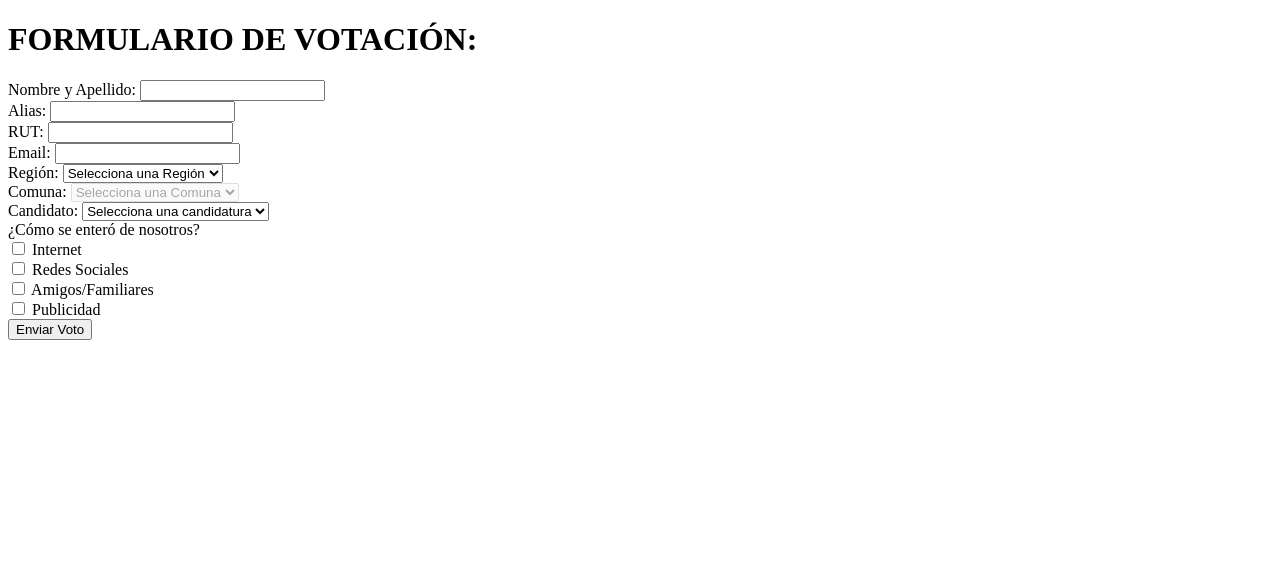
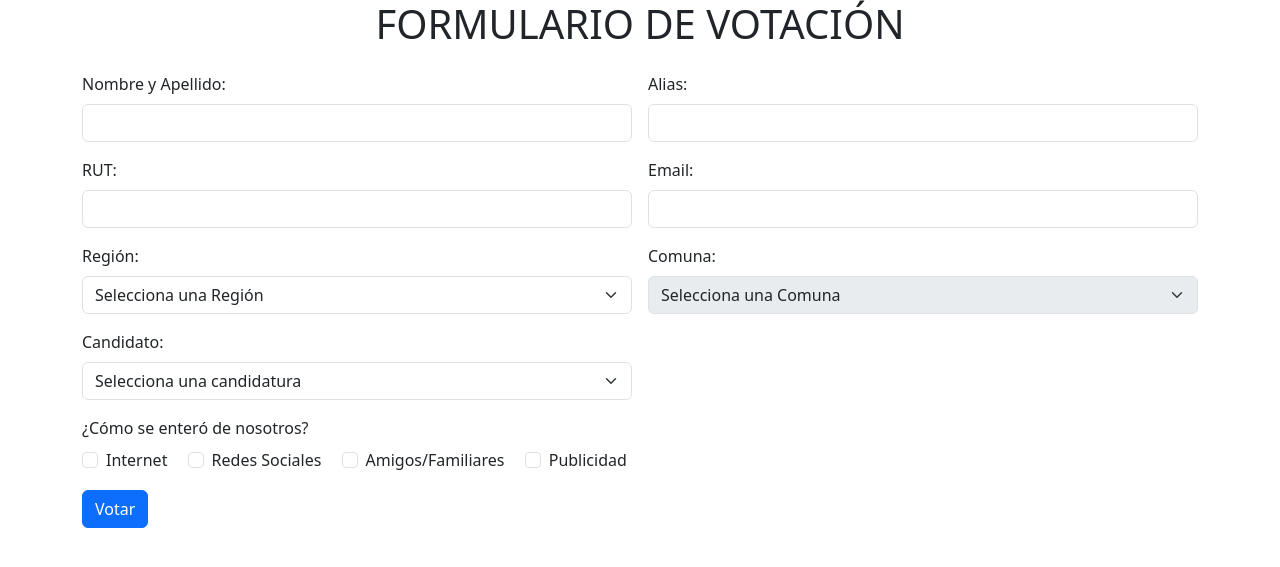
Before and after one commit to swaalt/DESIS-SV, a PHP site: page /View/vote-form.php in a window 1280 px wide. Shown: the top 567 px of the page. Run offline with PHP 8.4, Linux system fonts and the light colour scheme; the template is opened without the code that fills it, so the values that code supplies are empty.

Commit message:
se agregó el diseño , falta el diseño al agregar el voto

```diff
--- a/View/vote-form.php
+++ b/View/vote-form.php
@@ -6,86 +6,96 @@
     <meta charset="UTF-8">
     <meta name="viewport" content="width=device-width, initial-scale=1.0">
     <!-- Styles -->
-    <link rel="stylesheet" href="./src/assets/css/voting-section.css">
+
     <!-- /// -->
     <!-- Librerías -->
+    <link href="https://cdn.jsdelivr.net/npm/bootstrap@5.3.3/dist/css/bootstrap.min.css" rel="stylesheet" integrity="sha384-QWTKZyjpPEjISv5WaRU9OFeRpok6YctnYmDr5pNlyT2bRjXh0JMhjY6hW+ALEwIH" crossorigin="anonymous">
     <script src="https://ajax.googleapis.com/ajax/libs/jquery/3.5.1/jquery.min.js"></script>
     <!-- /// -->
     <title>Sistema de votación</title>
 </head>
 
 <body>
-    <main>
-        <h1>FORMULARIO DE VOTACIÓN:</h1>
-        <!-- Formulario que enviará los datos al servidor para su posterior procesamiento -->
+    <style>
+        .error-message{
+            color:red;
+        }
+    </style>
+<main class="container">
+        <h1 class="text-center mb-4">FORMULARIO DE VOTACIÓN</h1>
         <form action="" action="process-vote.php" method="POST" id="voting-form">
-            <!-- Campos del formulario -->
-            <div class="voter-information-section">
-                <div class="form-group">
-                    <label for="voter-full-name">Nombre y Apellido:</label>
-                    <input type="text" name="voter-full-name" id="voter-full-name"><br>
+            <div class="row g-3">
+                <div class="col-md-6">
+                    <label for="voter-full-name" class="form-label">Nombre y Apellido:</label>
+                    <input type="text" class="form-control" name="voter-full-name" id="voter-full-name">
                     <span class="error-message" id="voter-full-name-error"></span>
                 </div>
-                <div class="form-group">
-                    <label for="voter-nickname">Alias:</label>
-                    <input type="text" name="voter-nickname" id="voter-nickname"><br>
+                <div class="col-md-6">
+                    <label for="voter-nickname" class="form-label">Alias:</label>
+                    <input type="text" class="form-control" name="voter-nickname" id="voter-nickname">
                     <span class="error-message" id="voter-nickname-error"></span>
                 </div>
-                <div class="form-group">
-                    <label for="voter-rut">RUT:</label>
-                    <input type="text" name="voter-rut" id="voter-rut"><br>
+                <div class="col-md-6">
+                    <label for="voter-rut" class="form-label">RUT:</label>
+                    <input type="text" class="form-control" name="voter-rut" id="voter-rut">
                     <span class="error-message" id="voter-rut-error"></span>
                 </div>
-                <div class="form-group">
-                    <label for="voter-email">Email:</label>
-                    <input name="voter-email" id="voter-email"><br>
+                <div class="col-md-6">
+                    <label for="voter-email" class="form-label">Email:</label>
+                    <input type="email" class="form-control" name="voter-email" id="voter-email">
                     <span class="error-message" id="voter-email-error"></span>
                 </div>
-                <div class="form-group">
-                    <label for="voter-region">Región:</label>
-                    <select name="voter-region" id="voter-region">
+                <div class="col-md-6">
+                    <label for="voter-region" class="form-label">Región:</label>
+                    <select class="form-select" name="voter-region" id="voter-region">
                         <option disabled selected value="">Selecciona una Región</option>
-                        <?php
-
-                        foreach ($regiones as $region) { ?>
+                        <?php foreach ($regiones as $region) { ?>
                             <option value="<?php echo $region['id_region']; ?>"><?php echo $region['name_region']; ?></option>
-                        <?php  } ?>
-                    </select><br>
+                        <?php } ?>
+                    </select>
                     <span class="error-message" id="voter-region-error"></span>
                 </div>
-                <div class="form-group">
-                    <label for="voter-commune">Comuna:</label>
-                    <select name="voter-commune" id="voter-commune" disabled>
+                <div class="col-md-6">
+                    <label for="voter-commune" class="form-label">Comuna:</label>
+                    <select class="form-select" name="voter-commune" id="voter-commune" disabled>
                         <option disabled selected value="">Selecciona una Comuna</option>
-
-                    </select><br>
+                    </select>
                     <span class="error-message" id="voter-commune-error"></span>
                 </div>
-                <div class="form-group">
-                    <label for="voter-candidate">Candidato:</label>
-                    <select name="voter-candidate" id="voter-candidate">
+                <div class="col-md-6">
+                    <label for="voter-candidate" class="form-label">Candidato:</label>
+                    <select class="form-select" name="voter-candidate" id="voter-candidate">
                         <option disabled selected value="">Selecciona una candidatura</option>
-                        <?php
-
-                  foreach ($candidaturas as $candidatura) { ?>
-                      <option value="<?php echo $candidatura['id_candidacy']; ?>"><?php echo $candidatura['name_candidacy']; ?></option>
-                  <?php  } ?>
-                    </select><br>
+                        <?php foreach ($candidaturas as $candidatura) { ?>
+                            <option value="<?php echo $candidatura['id_candidacy']; ?>"><?php echo $candidatura['name_candidacy']; ?></option>
+                        <?php } ?>
+                    </select>
                     <span class="error-message" id="voter-candidate-error"></span>
                 </div>
-                <div class="form-group">
-                    <label>¿Cómo se enteró de nosotros?</label><br>
-                    <input type="checkbox" name="voter-referral-source[]" value="Internet"> Internet<br>
-                    <input type="checkbox" name="voter-referral-source[]" value="Redes Sociales"> Redes Sociales<br>
-                    <input type="checkbox" name="voter-referral-source[]" value="Amigos/Familiares"> Amigos/Familiares<br>
-                    <input type="checkbox" name="voter-referral-source[]" value="Publicidad"> Publicidad<br>
+                <div class="col-md-12">
+                    <label class="form-label">¿Cómo se enteró de nosotros?</label><br>
+                    <div class="form-check form-check-inline">
+                        <input class="form-check-input" type="checkbox" name="voter-referral-source[]" value="Internet" id="referral-internet">
+                        <label class="form-check-label" for="referral-internet">Internet</label>
+                    </div>
+                    <div class="form-check form-check-inline">
+                        <input class="form-check-input" type="checkbox" name="voter-referral-source[]" value="Redes Sociales" id="referral-social-media">
+                        <label class="form-check-label" for="referral-social-media">Redes Sociales</label>
+                    </div>
+                    <div class="form-check form-check-inline">
+                        <input class="form-check-input" type="checkbox" name="voter-referral-source[]" value="Amigos/Familiares" id="referral-friends-family">
+                        <label class="form-check-label" for="referral-friends-family">Amigos/Familiares</label>
+                    </div>
+                    <div class="form-check form-check-inline">
+                        <input class="form-check-input" type="checkbox" name="voter-referral-source[]" value="Publicidad" id="referral-advertising">
+                        <label class="form-check-label" for="referral-advertising">Publicidad</label>
+                    </div>
                     <span class="error-message" id="voter-referral-source-error"></span>
                 </div>
             </div>
-            <div class="button-section">
-                <button type="submit">Enviar Voto</button>
+            <div class="button-section mt-3">
+                <button type="submit" class="btn btn-primary">Votar</button>
             </div>
-             <!-- /// -->
         </form>
     </main>
      <!-- SCRIPTS -->
--- a/src/assets/css/voting-section.css
+++ b/src/assets/css/voting-section.css
@@ -1,2 +1,5 @@
-.voter-information-section{
+.error-message {
+    color: red;
+    font-size: 14px;
+    margin-top: 5px;
 }
```
